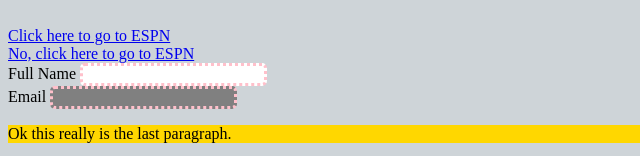
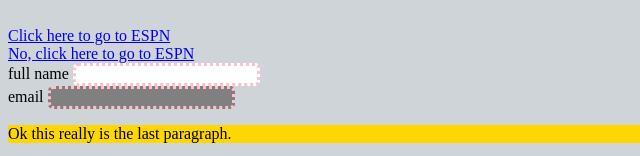
Before and after one commit to B-Hall1/SelectorsExercise, a plain HTML site: page index.html in a window 1280 px wide. Shown: the part 1538-1694 px from the top of the page, 0-640 px from the left. Drawn offline with Linux system fonts and the light colour scheme.

Commit message:
SelectorsExercise

```diff
--- a/style.css
+++ b/style.css
@@ -70,3 +70,7 @@ h1:hover {
 a:visited {
     color: silver;
 }
+
+label {
+    text-transform: lowercase;
+}
```
